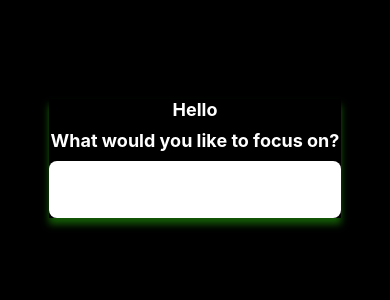
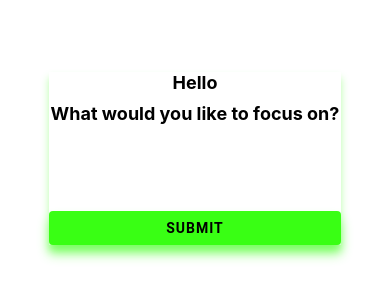
Before and after one commit to kcash-dev/BreakTime, a React Native app: screen / in a window 390 px wide. Shown: the part 264-564 px from the top of the page. Built offline with nearby package versions, Linux system fonts and the light colour scheme.

Commit message:
added timer function for countdown

```diff
--- a/App.js
+++ b/App.js
@@ -1,13 +1,35 @@
-import React from 'react';
-import { StyleSheet, Text, View } from 'react-native';
+import React, { useState } from 'react';
+import { StyleSheet, View } from 'react-native';
 
 import { FocusItem } from './src/components/FocusItem';
 import { colors } from './src/utils/Colors';
+import { Timer } from './src/components/Timer';
 
 export default function App() {
+
+  const [ focusItem, setFocusItem ] = useState('');
+  const [ workTime, setWorkTime ] = useState('');
+  const [ isFocusItem, setIsFocusItem ] = useState(false);
+
   return (
     <View style={styles.container}>
-      <FocusItem />
+      { focusItem && workTime ?
+        <Timer
+          focusItem={ focusItem }
+          workTime={ workTime.work }
+          breakTime={ workTime.break }
+          setFocusItem={ setFocusItem }
+          setWorkTime={ setWorkTime }
+          setIsFocusItem={ setIsFocusItem }
+          isFocusItem={ isFocusItem }
+        />
+      :
+        <FocusItem
+          setFocusItem={ setFocusItem }
+          setWorkTime={ setWorkTime }
+          setIsFocusItem={ setIsFocusItem }
+        />
+      }
     </View>
   );
 }
@@ -15,7 +37,7 @@ export default function App() {
 const styles = StyleSheet.create({
   container: {
     flex: 1,
-    backgroundColor: colors.black,
+    backgroundColor: colors.white,
     alignItems: 'center',
     justifyContent: 'center',
   },
--- a/package.json
+++ b/package.json
@@ -13,6 +13,7 @@
     "react": "16.13.1",
     "react-dom": "16.13.1",
     "react-native": "https://github.com/expo/react-native/archive/sdk-42.0.0.tar.gz",
+    "react-native-paper": "^4.9.2",
     "react-native-picker-select": "^8.0.4",
     "react-native-web": "~0.13.12"
   },
--- /dev/null
+++ b/src/components/Button.js
@@ -0,0 +1,88 @@
+import React from 'react';
+import { StyleSheet, Text, Pressable } from 'react-native';
+import { Button } from 'react-native-paper';
+import { colors } from '../utils/Colors';
+
+export const ButtonComp = ({ name, callback }) => {
+
+    const handleFunc = () => {
+        if (callback) {
+            callback()
+        }
+    }
+
+    return (
+    <Pressable
+            style={({pressed}) => [{
+                opacity: pressed ? 0.6 : 1.0
+            }]
+            }
+            onPress={ handleFunc }
+        >
+            <Button mode="contained" style={ styles.button }>
+                <Text style={ styles.buttonText }>{ name }</Text>
+            </Button>
+    </Pressable>
+    )
+};
+
+export const ControlButtonComp = ({ name, altName, callback, isPlaying }) => {
+
+    const handleFunc = () => {
+        if (callback) {
+            callback()
+        }
+    }
+
+    return (
+    <Pressable
+            style={({pressed}) => [{
+                opacity: pressed ? 0.6 : 1.0
+            }]
+            }
+            onPress={ handleFunc }
+        >
+            <Button mode="contained" style={ styles.playPause }>
+                { isPlaying ? <Text style={ styles.buttonText }>{ name }</Text> : <Text style={ styles.buttonText }>{ altName }</Text>}
+            </Button>
+    </Pressable>
+    )
+};
+
+const styles = StyleSheet.create({
+    button: {
+        width: '100%',
+        alignSelf: 'center',
+        backgroundColor: colors.neonGreen,
+        color: colors.black,
+        shadowColor: colors.neonGreen,
+        shadowOffset: {
+          width: 0,
+          height: 9,
+        },
+        shadowOpacity: 0.48,
+        shadowRadius: 11.95,
+        elevation: 18,
+    },
+    buttonText: {
+      color: colors.black,
+      fontWeight: 'bold'
+    },
+    playPause: {
+        borderRadius: 50,
+        width: '100%',
+        height: '53%',
+        alignSelf: 'center',
+        backgroundColor: colors.neonGreen,
+        color: colors.black,
+        shadowColor: colors.neonGreen,
+        shadowOffset: {
+          width: 0,
+          height: 9,
+        },
+        shadowOpacity: 0.48,
+        shadowRadius: 11.95,
+        elevation: 18,
+        justifyContent: 'center'
+    }
+})
--- /dev/null
+++ b/src/components/Countdown.js
@@ -0,0 +1,50 @@
+import React, { useState, useEffect } from 'react';
+import {
+    View,
+    Text,
+    StyleSheet
+} from 'react-native';
+
+import { colors } from '../utils/Colors';
+
+const minutesToMillis = (min) => min * 1000 * 60;
+const formatTime = (time) => time < 10 ? `0${time}` : time;
+
+export const Countdown = ({
+    workTime,
+    isStarted
+}) => {
+    const interval = React.useRef(null)
+    const [ timer, setTimer ] = useState(minutesToMillis(workTime));
+    const minute = Math.floor(timer / 1000 / 60) % 60;
+    const seconds = Math.floor(timer / 1000) % 60;
+
+    const decrementTime = () => {
+        setTimer((timer) => timer - 1000)
+    }
+
+   useEffect(() => {
+    if (isStarted) {
+        if(interval.current) clearInterval(interval.current)
+        return;
+    }
+    interval.current = setInterval(() => {
+        decrementTime();
+    }, 1000)
+   }, [ isStarted ])
+
+    return(
+        <View>
+            <Text style={ styles.text }>{ formatTime(minute) }:{ formatTime(seconds) }</Text>
+        </View>
+    )
+}
+
+const styles = StyleSheet.create({
+    text: {
+        color: colors.black,
+        fontSize: 36,
+        fontWeight: 'bold',
+        textAlign: 'center'
+    }
+})
--- a/src/components/FocusItem.js
+++ b/src/components/FocusItem.js
@@ -1,58 +1,68 @@
 import React, { useState } from 'react';
-import { StyleSheet, Text, View, TextInput } from 'react-native';
+import { StyleSheet, Text, View, TextInput, Pressable } from 'react-native';
 import { colors } from '../utils/Colors';
 
 import RNPickerSelect from 'react-native-picker-select';
+import { ButtonComp } from './Button';
 
-export const FocusItem = () => {
-    const [ focusItem, setFocusItem ] = useState('');
-    const [ workTime, setWorkTime ] = useState(0);
-    const [ breakTime, setBreakTime ] = useState(0);
+export const FocusItem = ({
+    setFocusItem,
+    setWorkTime,
+    setBreakTime,
+    setIsFocusItem
+}) => {
+    const [ focus, setFocus ] = useState(null);
+    const [ work, setWork ] = useState(0);
+    const [ item, setItem ] = useState(false);
+
+
+    console.log(item)
+
+    const handleSetters = () => {
+        setFocusItem(focus)
+        setWorkTime(work)
+        setIsFocusItem(true)
+    }
 
     return (
         <View style={ styles.container }>
-            { focusItem ?
+            { item ?
             <View style={ styles.pickerContainer }>
                 <Text style={ styles.pickerText }>How long would you like to focus?</Text>
                 <RNPickerSelect
                     style={ pickerSelectStyles }
-                    onValueChange={(value) => setWorkTime(value)}
+                    onValueChange={(value) => setWork(value)}
                     items={[
-                        { label: '25 minutes', value: '25 minutes' },
-                        { label: '50 minutes', value: '50 minutes' },
-                        { label: '75 minutes', value: '75 minutes' },
-                        { label: '100 minutes', value: '100 minutes' },
+                        { label: '25/5', value: { work: 25, break: 5 } },
+                        { label: '50/10', value: { work: 50, break: 10 } }
                     ]}
                 />
-                <Text style={ styles.pickerText }>How long would you like to take a break?</Text>
-                <RNPickerSelect
-                    style={ pickerSelectStyles }
-                    onValueChange={(value) => setBreakTime(value)}
-                    items={[
-                        { label: '5 minutes', value: '5 minutes' },
-                        { label: '10 minutes', value: '10 minutes' },
-                        { label: '15 minutes', value: '15 minutes' },
-                        { label: '30 minutes', value: '30 minutes' },
-                    ]}
-                />
+                <View
+                    style={ styles.buttonContainer }
+                >
+                    <ButtonComp
+                        name="Submit"
+                        callback={ () => handleSetters() }
+                    />
+                </View>
             </View>
             :
             <View>
             <Text style={ styles.text }>Hello</Text>
             <Text style={ styles.text }>What would you like to focus on?</Text>
-            <TextInput
-                onEndEditing={ (text) => setFocusItem(text) }
-                style={ styles.textInput }
-            />
+                <TextInput
+                    onChangeText={ setFocus }
+                    style={ styles.textInput }
+                />
+                <View
+                    style={ styles.buttonContainer }
+                >
+                    <ButtonComp
+                        name="Submit"
+                        callback={ () => setItem(true) }
+                    />
+                </View>
             </View>
-            }
-            {
-                focusItem && workTime && breakTime ?
-                <View>
-
-                </View>
-                :
-                null
             }
         </View>
     )
@@ -78,15 +88,19 @@ const styles = StyleSheet.create({
 
         elevation: 12,
     },
+    buttonContainer: {
+        width: '100%',
+        marginTop: 20
+    },
     text: {
-        color: colors.white,
+        color: colors.black,
         textAlign: 'center',
         fontSize: 18,
         fontWeight: 'bold',
         marginBottom: 10
     },
     pickerText: {
-        color: colors.white,
+        color: colors.black,
         textAlign: 'center',
         fontSize: 18,
         fontWeight: 'bold',
--- a/src/components/Timer.js
+++ b/src/components/Timer.js
@@ -1,3 +1,93 @@
 import React, { useState } from 'react';
-import { StyleSheet, Text, View, TextInput } from 'react-native';
+import { StyleSheet, Text, View, Pressable } from 'react-native';
 import { colors } from '../utils/Colors';
+import { ButtonComp, ControlButtonComp } from './Button';
+import { Countdown } from './Countdown';
+
+export const Timer = ({
+    focusItem,
+    setFocusItem,
+    setWorkTime,
+    setIsFocusItem,
+    workTime,
+    breakTime
+}) => {
+    const [ workMinutes, setWorkMinutes ] = useState(workTime);
+    const [ breakMinutes, setBreakMinutes ] = useState(breakTime);
+    const [ isStarted, setIsStarted ] = useState(false);
+    const [ progress, setProgress ] = useState(1);
+
+    const setPlayPause = () => {
+        if(isStarted) {
+            setIsStarted(false)
+        } else if (!isStarted) {
+            setIsStarted(true)
+        }
+    }
+
+    const onEnd = () => {
+        setWorkMinutes(workTime)
+        setBreakMinutes(breakTime)
+        setProgress(1)
+        setIsStarted(false)
+    }
+
+    const handleSetters = () => {
+        setFocusItem(null)
+        setWorkTime('')
+        setIsFocusItem(false)
+    }
+
+    return (
+        <View style={ styles.timerContainer }>
+            <View>
+                <Countdown
+                    workTime={ workMinutes }
+                    isStarted={ !isStarted }
+                />
+            </View>
+            <View>
+                <Text style={ styles.text }>You are focusing on:</Text>
+                <Text style={ styles.focusText }>{ focusItem }</Text>
+            </View>
+            <View style={ styles.buttonContainer }>
+                <ControlButtonComp name="Pause" altName="Start" callback={ setPlayPause } isPlaying={ isStarted }/>
+            </View>
+            <View
+                style={ styles.restartButtonContainer }
+            >
+                <ButtonComp
+                    name='Restart'
+                    callback={ handleSetters }
+                />
+            </View>
+        </View>
+    )
+}
+
+const styles = StyleSheet.create({
+    timerContainer: {
+        marginTop: 100,
+        flex: 1
+    },
+    text: {
+        color: colors.black,
+        textAlign: 'center'
+    },
+    focusText: {
+        color: colors.black,
+        textAlign: 'center',
+        fontWeight: 'bold',
+        fontSize: 20
+    },
+    buttonContainer: {
+        width: '100%',
+        alignSelf: 'center',
+        marginTop: 20
+    },
+    restartButtonContainer: {
+        position: 'absolute',
+        bottom: 50,
+        alignSelf: 'center',
+    }
+})
```
Also changed, not shown: src/components/ControlButtons.js (added, +36 -0 lines), 2 other files (tests, documents, lock files or other folders).
